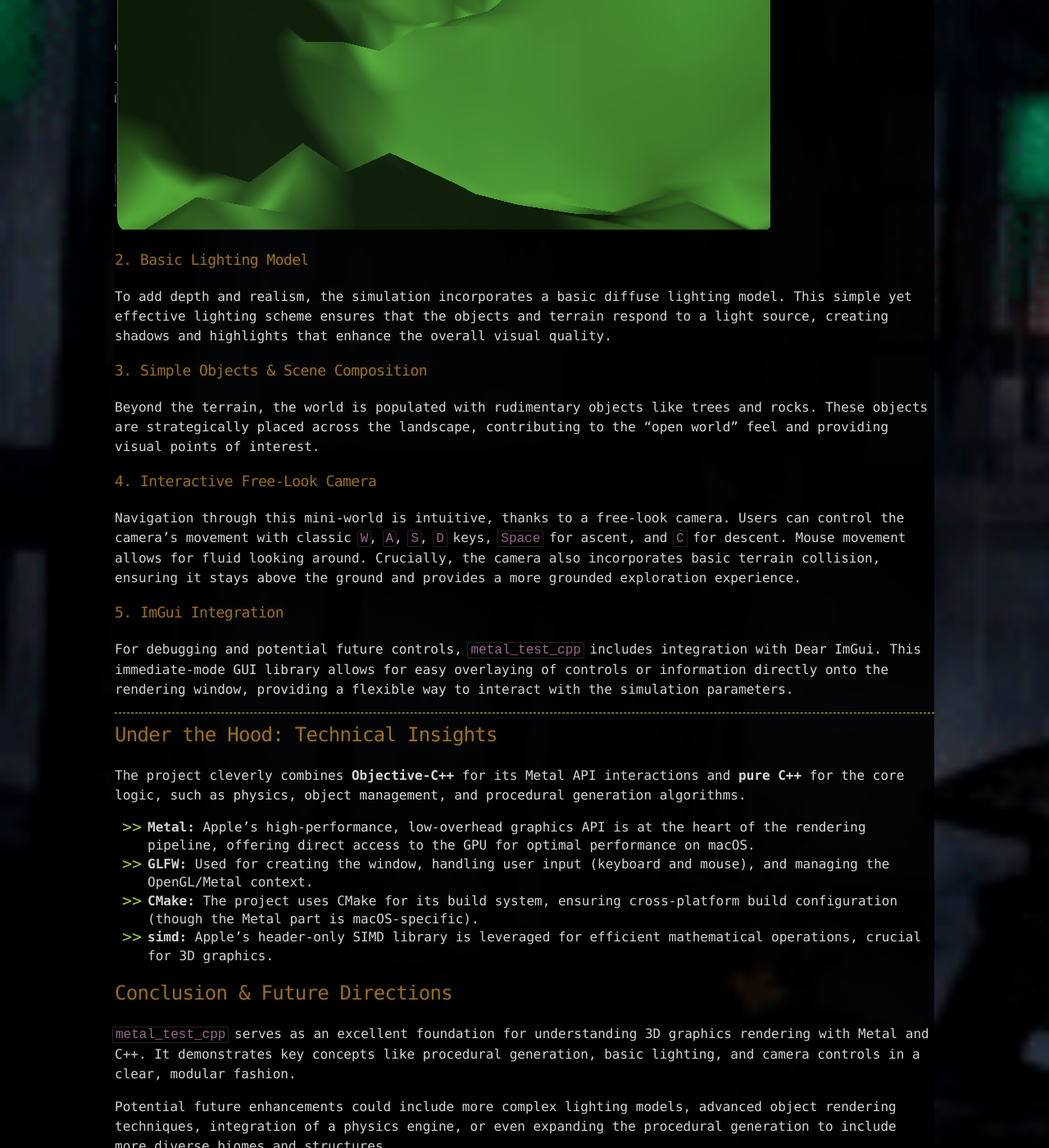
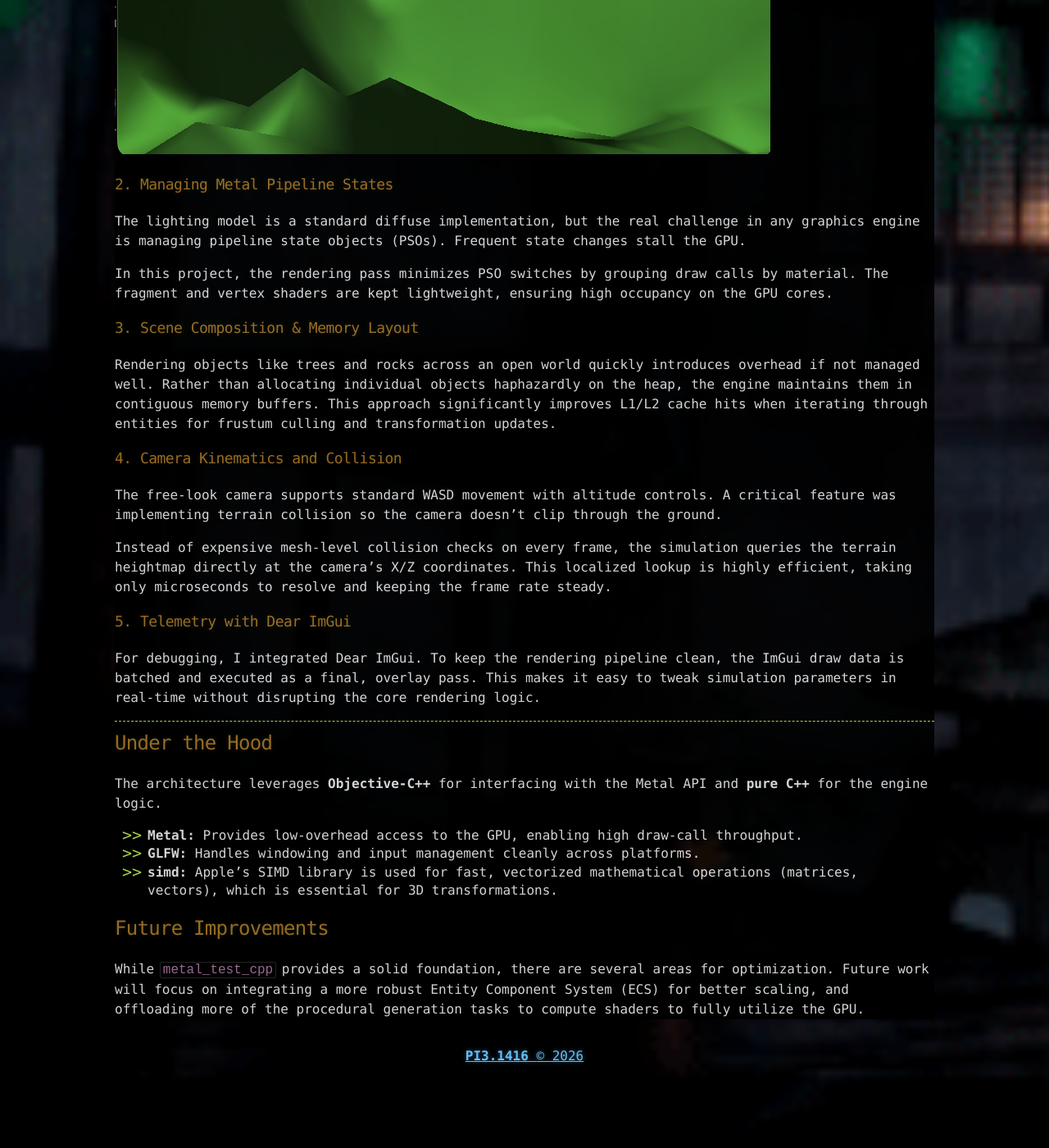
Before and after one commit to piyushS3V3N/piyushS3V3N.github.io, a Jekyll site: the page built from _posts/2026-02-03-OpenWorld-Simulation.md, in a window 1280 px wide and 1400 px high, scrolled down 1188 px. Shown: the whole window at 82% size. Built offline with Jekyll 4.4.1, drawn with Linux system fonts in a browser that asks for light colours; after the commit the page ends 2501 px from its top, so only the background shows below that; some of the changed text lies outside the part shown.

Commit message:
Add .DS_Store to .gitignore; update hash cracker and traffic simulator posts
- Added .DS_Store to .gitignore to prevent macOS system files from being tracked.
- Revised the hash cracker post to enhance clarity and detail on dictionary attacks and SHA-256 optimization.
- Updated the traffic simulator post to improve structure, clarify GPU acceleration, and refine UI threading and background worker explanations.
- Enhanced the OpenWorld simulation post to better describe procedural terrain generation and memory management.
- Revised the PiQME post to clarify the cryptographic pipeline and GPU acceleration details.
- Improved the Pichrono post to better explain the recovery protocol and visualization of the commit graph.
- Updated the Neural-C post to clarify GPU communication challenges and outline future improvements.

```diff
--- a/_posts/2026-02-03-OpenWorld-Simulation.md
+++ b/_posts/2026-02-03-OpenWorld-Simulation.md
@@ -6,66 +6,54 @@ categories: [programming, graphics, c++, metal, opengl]
 tags: [3D, Metal, GLFW, C++, Objective-C++, Simulation, Procedural Generation, ImGui]
 ---
 
-# Building a Mini 3D World: An Open-Source Metal Simulation
+# Building a 3D OpenWorld Simulation with Metal and C++
 
-Have you ever wondered what it takes to create a basic 3D environment from scratch? This blog post dives into `metal_test_cpp`, an open-source project that implements a simple yet fascinating 3D simulation using Apple's Metal API, GLFW for windowing, and C++ for core logic. It's a great example of combining modern graphics APIs with robust C++ development to bring a virtual world to life on macOS.
+Developing a 3D environment from scratch requires balancing rendering performance with structural complexity. This post explores `metal_test_cpp`, a lightweight 3D simulation engine I built using Apple's Metal API, GLFW, and C++. The project serves as an exploration into low-level graphics pipelines, memory management, and procedural generation on macOS.
 
 ---
 
-## What is `metal_test_cpp`?
+## System Overview
 
-`metal_test_cpp` is a basic 3D simulation environment that showcases a procedurally generated landscape, complete with simple objects and an interactive free-look camera. The project is built with a focus on performance and direct GPU access through Metal, making it an excellent learning resource for anyone interested in low-level graphics programming.
+At its core, `metal_test_cpp` implements a procedurally generated landscape featuring an interactive free-look camera and basic entity rendering. The goal wasn't just to put pixels on the screen, but to design a rendering loop that respects hardware constraints.
+
+### 1. Procedural Terrain Generation
+
+Dynamically generating terrain is computationally expensive. Using fractal noise, the engine generates an organic, mountainous landscape on the fly. To prevent this from blocking the main thread, the vertex generation is processed efficiently in memory.
+
+By structuring the vertex data carefully, we maintain good cache locality during the noise evaluation phase. The terrain shading relies on height-based interpolation—transitioning from grass to rock and snow—calculated directly in the shader to keep the memory footprint low.
+
+![Screenshot of the procedurally generated terrain, showing different height-based textures like grass, rock, and snow.](https://raw.githubusercontent.com/piyushS3V3N/piyushS3V3N.github.io/refs/heads/main/assets/metal-test/Metal_test.png)
+
+### 2. Managing Metal Pipeline States
+
+The lighting model is a standard diffuse implementation, but the real challenge in any graphics engine is managing pipeline state objects (PSOs). Frequent state changes stall the GPU.
+
+In this project, the rendering pass minimizes PSO switches by grouping draw calls by material. The fragment and vertex shaders are kept lightweight, ensuring high occupancy on the GPU cores.
+
+### 3. Scene Composition & Memory Layout
+
+Rendering objects like trees and rocks across an open world quickly introduces overhead if not managed well. Rather than allocating individual objects haphazardly on the heap, the engine maintains them in contiguous memory buffers. This approach significantly improves L1/L2 cache hits when iterating through entities for frustum culling and transformation updates.
+
+### 4. Camera Kinematics and Collision
+
+The free-look camera supports standard WASD movement with altitude controls. A critical feature was implementing terrain collision so the camera doesn't clip through the ground.
+
+Instead of expensive mesh-level collision checks on every frame, the simulation queries the terrain heightmap directly at the camera's X/Z coordinates. This localized lookup is highly efficient, taking only microseconds to resolve and keeping the frame rate steady.
+
+### 5. Telemetry with Dear ImGui
+
+For debugging, I integrated Dear ImGui. To keep the rendering pipeline clean, the ImGui draw data is batched and executed as a final, overlay pass. This makes it easy to tweak simulation parameters in real-time without disrupting the core rendering logic.
 
 ---
 
-## Key Features
+## Under the Hood
 
-The simulation boasts several core features that contribute to its immersive (though simple) experience:
+The architecture leverages **Objective-C++** for interfacing with the Metal API and **pure C++** for the engine logic.
 
-### 1. Procedurally Generated Terrain
+*   **Metal:** Provides low-overhead access to the GPU, enabling high draw-call throughput.
+*   **GLFW:** Handles windowing and input management cleanly across platforms.
+*   **simd:** Apple's SIMD library is used for fast, vectorized mathematical operations (matrices, vectors), which is essential for 3D transformations.
 
-One of the highlights of `metal_test_cpp` is its dynamically generated terrain. Utilizing fractal noise, the project creates a mountainous landscape that feels organic and unique with each run. The terrain is intelligently colored based on height, transitioning from lush green grass at lower altitudes to rocky slopes and snow-capped peaks.
+## Future Improvements
 
-![Screenshot of the procedurally generated terrain, showing different height-based textures like grass, rock, and snow.](https://raw.githubusercontent.com/piyushS3V3N/piyushS3V3N.github.io/refs/heads/main/assets/metal-test/Metal_test.png)
-
-### 2. Basic Lighting Model
-
-To add depth and realism, the simulation incorporates a basic diffuse lighting model. This simple yet effective lighting scheme ensures that the objects and terrain respond to a light source, creating shadows and highlights that enhance the overall visual quality.
-
-
-### 3. Simple Objects & Scene Composition
-
-Beyond the terrain, the world is populated with rudimentary objects like trees and rocks. These objects are strategically placed across the landscape, contributing to the "open world" feel and providing visual points of interest.
-
-
-### 4. Interactive Free-Look Camera
-
-Navigation through this mini-world is intuitive, thanks to a free-look camera. Users can control the camera's movement with classic `W`, `A`, `S`, `D` keys, `Space` for ascent, and `C` for descent. Mouse movement allows for fluid looking around. Crucially, the camera also incorporates basic terrain collision, ensuring it stays above the ground and provides a more grounded exploration experience.
-
-
-### 5. ImGui Integration
-
-For debugging and potential future controls, `metal_test_cpp` includes integration with Dear ImGui. This immediate-mode GUI library allows for easy overlaying of controls or information directly onto the rendering window, providing a flexible way to interact with the simulation parameters.
-
-
-
----
-
-## Under the Hood: Technical Insights
-
-The project cleverly combines **Objective-C++** for its Metal API interactions and **pure C++** for the core logic, such as physics, object management, and procedural generation algorithms.
-
-*   **Metal:** Apple's high-performance, low-overhead graphics API is at the heart of the rendering pipeline, offering direct access to the GPU for optimal performance on macOS.
-*   **GLFW:** Used for creating the window, handling user input (keyboard and mouse), and managing the OpenGL/Metal context.
-*   **CMake:** The project uses CMake for its build system, ensuring cross-platform build configuration (though the Metal part is macOS-specific).
-*   **simd:** Apple's header-only SIMD library is leveraged for efficient mathematical operations, crucial for 3D graphics.
-
-
-## Conclusion & Future Directions
-
-`metal_test_cpp` serves as an excellent foundation for understanding 3D graphics rendering with Metal and C++. It demonstrates key concepts like procedural generation, basic lighting, and camera controls in a clear, modular fashion.
-
-Potential future enhancements could include more complex lighting models, advanced object rendering techniques, integration of a physics engine, or even expanding the procedural generation to include more diverse biomes and structures.
-
-
----
+While `metal_test_cpp` provides a solid foundation, there are several areas for optimization. Future work will focus on integrating a more robust Entity Component System (ECS) for better scaling, and offloading more of the procedural generation tasks to compute shaders to fully utilize the GPU.
```
Also changed, not shown: _posts/2023-01-09-Writing-A-Hash-Cracker-In-C-Part-1.md (+24 -18 lines), _posts/2025-03-26-Traffic-Simulator-Using-OpenGL-PyQt5.md (+37 -130 lines), _posts/2026-05-02-piqme-post-quantum-crypto.md (+20 -22 lines), _posts/2026-05-11-building-pichrono.md (+15 -18 lines), _posts/2026-07-11-exploring-neural-c.md (+21 -21 lines), 1 other file.
